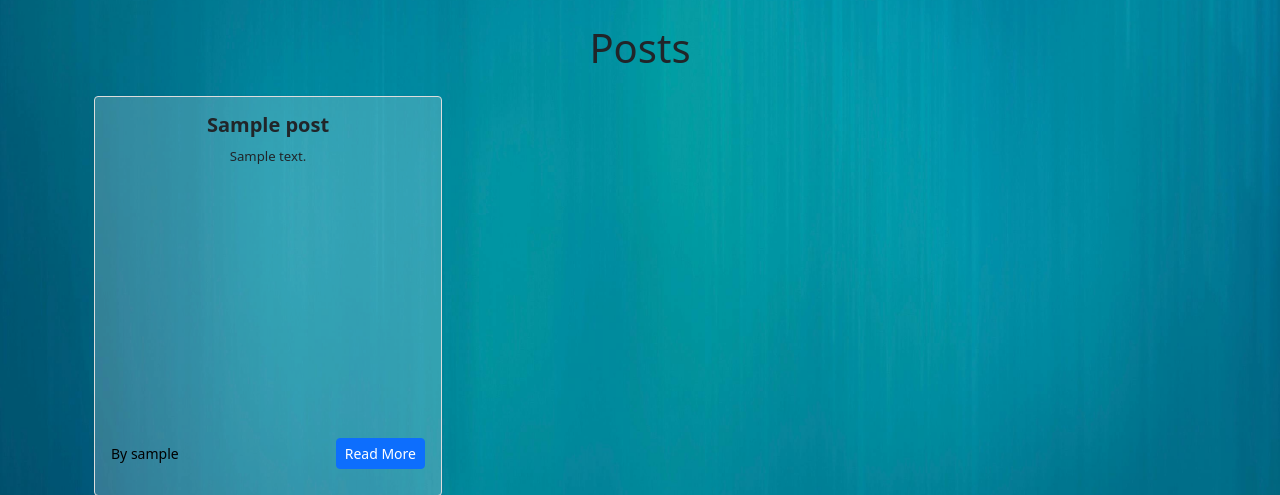
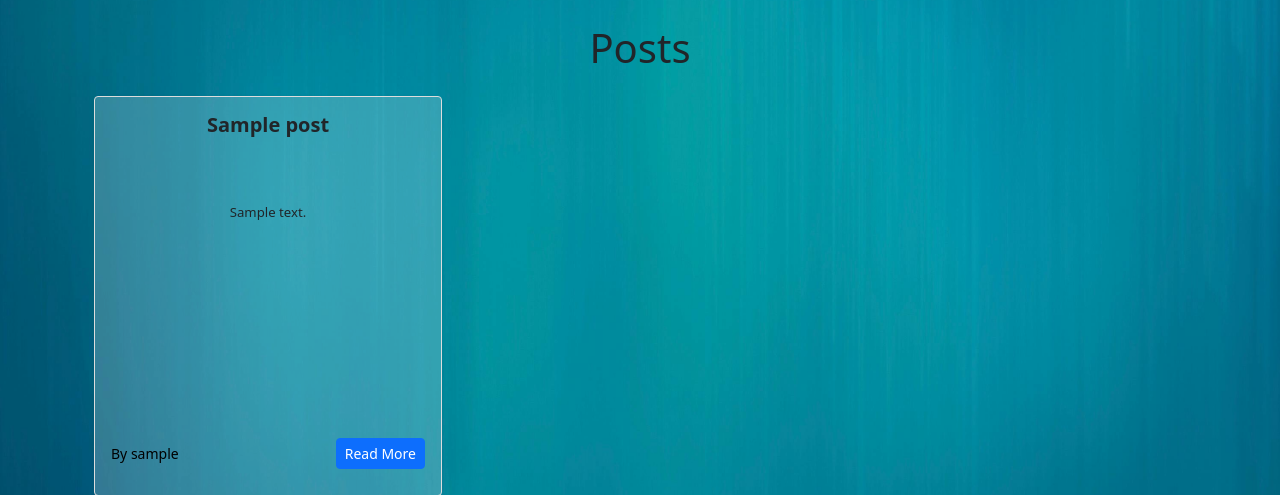
Before and after one commit to Link13-tech/FanBoard1.0, a Django app: page / in a window 1280 px wide. Shown: the part 56-551 px from the top of the page. Run offline with Django 5.2, Linux system fonts and the light colour scheme; tables that the repository leaves empty hold one stand-in row (values such as "Sample post"); some libraries are stand-ins or nearby versions.

Commit message:
FanBoard1.0 End Version_2b

```diff
--- a/FanBoard/FanBoard/settings.py
+++ b/FanBoard/FanBoard/settings.py
@@ -184,7 +184,7 @@ CKEDITOR_RESTRICT_BY_USER = True
 CKEDITOR_CONFIGS = {
     'default': {
         'toolbar': [
-            {'name': 'insert', 'items': ['Image', 'Html5video', 'Table', 'HorizontalRule', 'SpecialChar', 'Iframe', 'Youtube',]},
+            {'name': 'insert', 'items': ['Image', 'Html5video', 'Table', 'HorizontalRule', 'SpecialChar', 'Youtube',]},
             {'name': 'styles', 'items': ['Styles', 'Format']},
             {'name': 'basicstyles', 'items': ['Bold', 'Italic', 'Underline', 'Strike', '-', 'RemoveFormat']},
             {'name': 'paragraph', 'items': ['NumberedList', 'BulletedList', '-', 'Outdent', 'Indent', '-', 'Blockquote']},
--- a/FanBoard/board/models.py
+++ b/FanBoard/board/models.py
@@ -48,6 +48,8 @@ class Post(models.Model):
         content = mark_safe(self.content)
         if self.get_first_image():
             return content[15000:]
+        elif self.get_first_video():
+            return content[15000:]
         return content
 
     def get_absolute_url(self):
--- a/FanBoard/templates/board/post_list.html
+++ b/FanBoard/templates/board/post_list.html
@@ -63,11 +63,19 @@
         font-size: 1.25rem; /* Размер шрифта заголовка */
         margin-bottom: 10px; /* Отступ снизу заголовка */
         font-weight: bold; /* Полужирный шрифт заголовка */
+        overflow: hidden; /* Прячем переполненный текст */
+        text-overflow: ellipsis; /* Отображаем многоточие при переполнении */
+        display: -webkit-box; /* Используем flexbox для обрезки */
+        -webkit-line-clamp: 3; /* Ограничиваем количество строк до 3 */
+        -webkit-box-orient: vertical; /* Вертикальное направление для обрезки */
+        white-space: normal; /* Разрешаем перенос строки */
+        height: 80px;
     }
     .card-text {
         font-size: 0.825rem; /* Размер шрифта текста */
         flex: 1;
         overflow: hidden;
+        text-overflow: ellipsis; /* Отображаем многоточие при переполнении */
     }
     .card {
         background-color: rgba(255, 255, 255, 0.2); /* Полупрозрачный белый фон */
```
Also changed, not shown: 1 other file.
